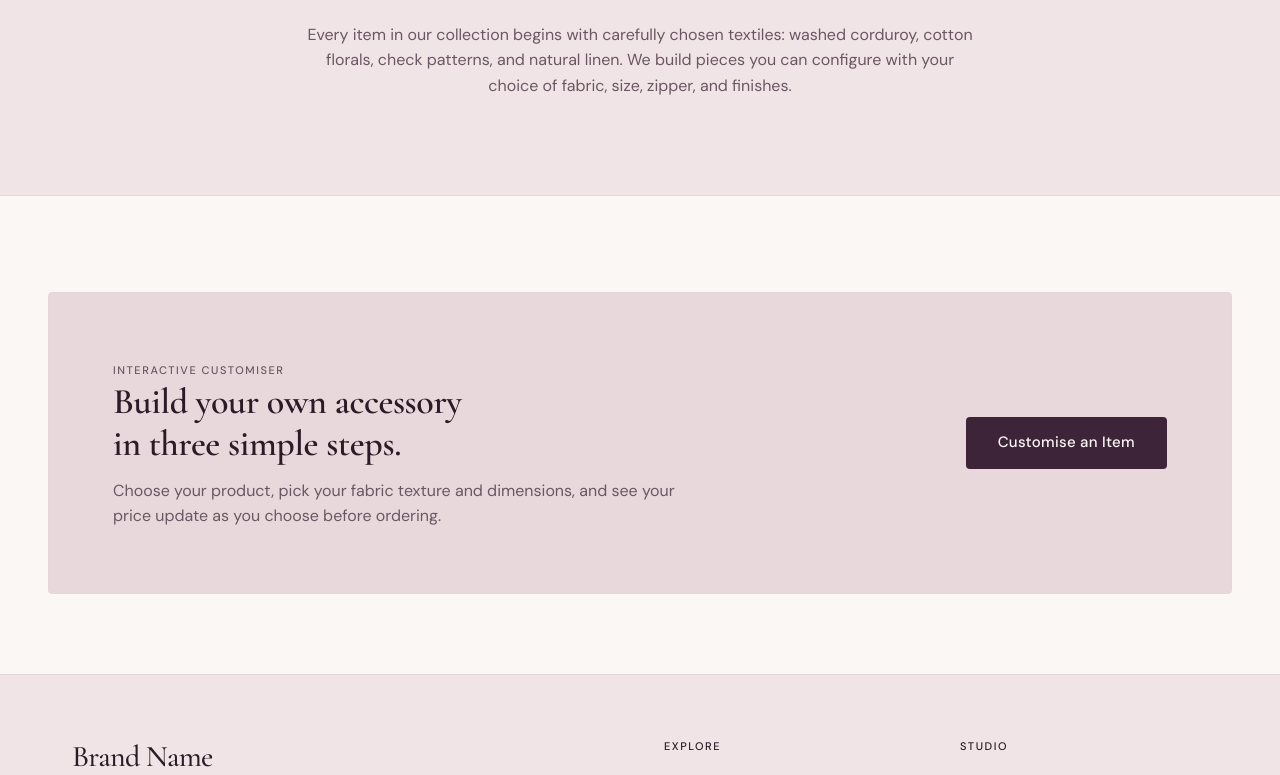
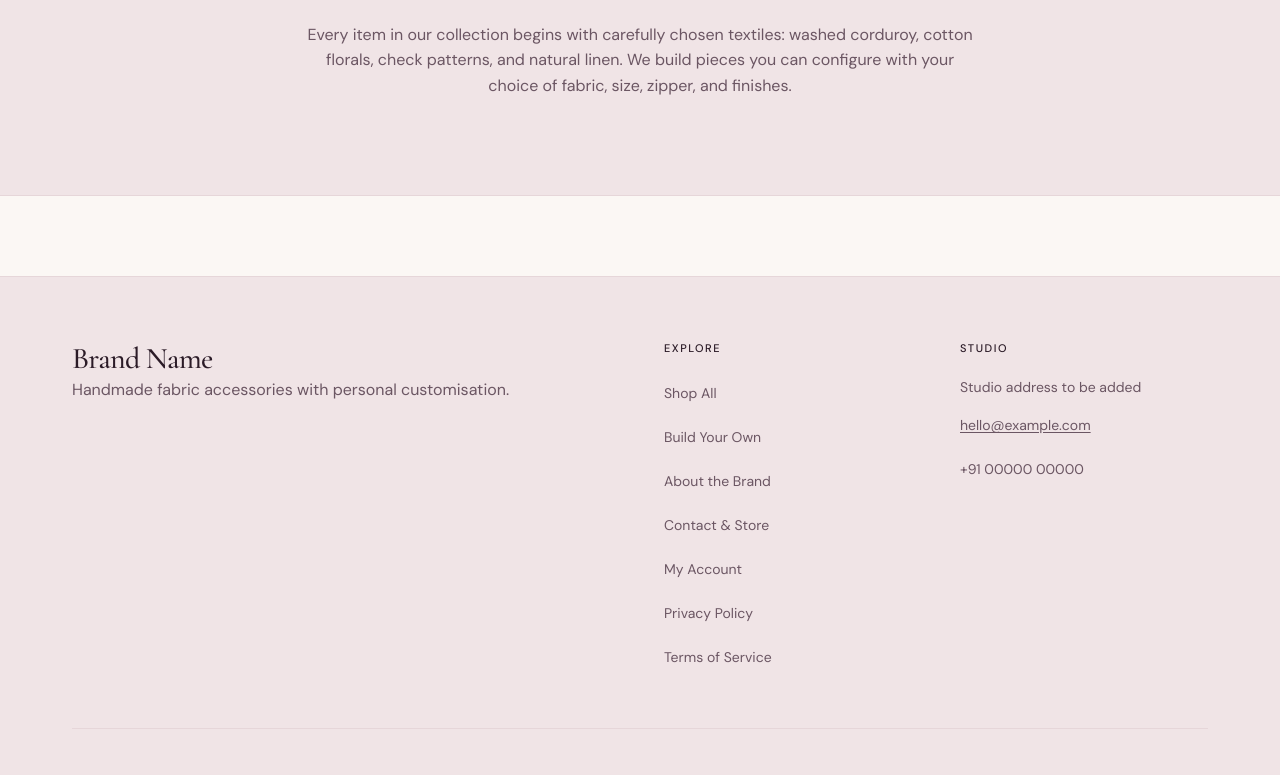
Before and after one commit to anandawasthi10/Boutique, a Next.js app: page / in a window 1280 px wide. Shown: the part 3730-4505 px from the top of the page. Built offline with nearby package versions, Linux system fonts and the light colour scheme; no server answers.

Commit message:
Removed the interactive customiser block from the homepage.

```diff
--- a/app/page.tsx
+++ b/app/page.tsx
@@ -5,7 +5,6 @@ import Image from 'next/image';
 import NextLink from 'next/link';
 import { productsApi, categoriesApi } from '@/lib/api';
 import { ProductSummary, CategorySummary } from '@/lib/types';
-import { Button } from '@/components/ui/Button';
 import { ProductGrid } from '@/components/catalogue/ProductGrid';
 import { Skeleton } from '@/components/ui/Skeleton';
 import { ErrorState } from '@/components/ui/ErrorState';
@@ -294,28 +293,6 @@ export default function HomePage() {
           </p>
         </div>
       </section>
-
-      {/* 5. BUILD YOUR OWN CTA */}
-      <section className="max-w-[1280px] mx-auto px-4 sm:px-8 lg:px-12 w-full">
-        <div className="p-8 sm:p-12 md:p-16 bg-[var(--color-surface-alt)] border border-[var(--color-border)] rounded-[4px] flex flex-col md:flex-row items-center justify-between gap-8">
-          <div className="space-y-3 max-w-xl text-center md:text-left">
-            <span className="text-label text-[var(--color-text-muted)]">Interactive Customiser</span>
-            <h2 className="text-h2 text-[var(--color-text)]">
-              Build your own accessory in three simple steps.
-            </h2>
-            <p className="text-body text-[var(--color-text-muted)]">
-              Choose your product, pick your fabric texture and dimensions, and see your price update as you choose before ordering.
-            </p>
-          </div>
-          <div className="shrink-0">
-            <NextLink href="/build-your-own">
-              <Button variant="primary" size="lg">
-                Customise an Item
-              </Button>
-            </NextLink>
-          </div>
-        </div>
-      </section>
     </div>
   );
 }
```
Also changed, not shown: 1 other file (tests, documents, lock files or other folders).
